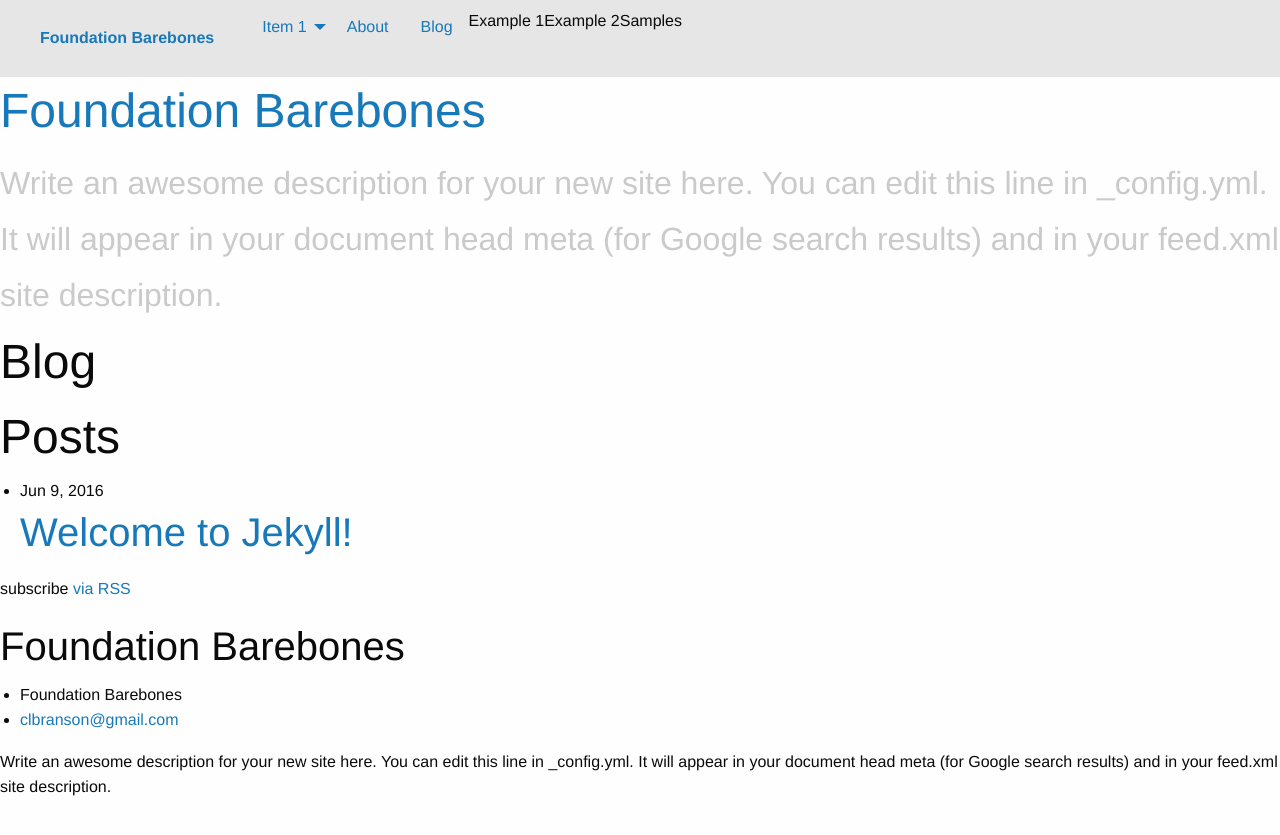
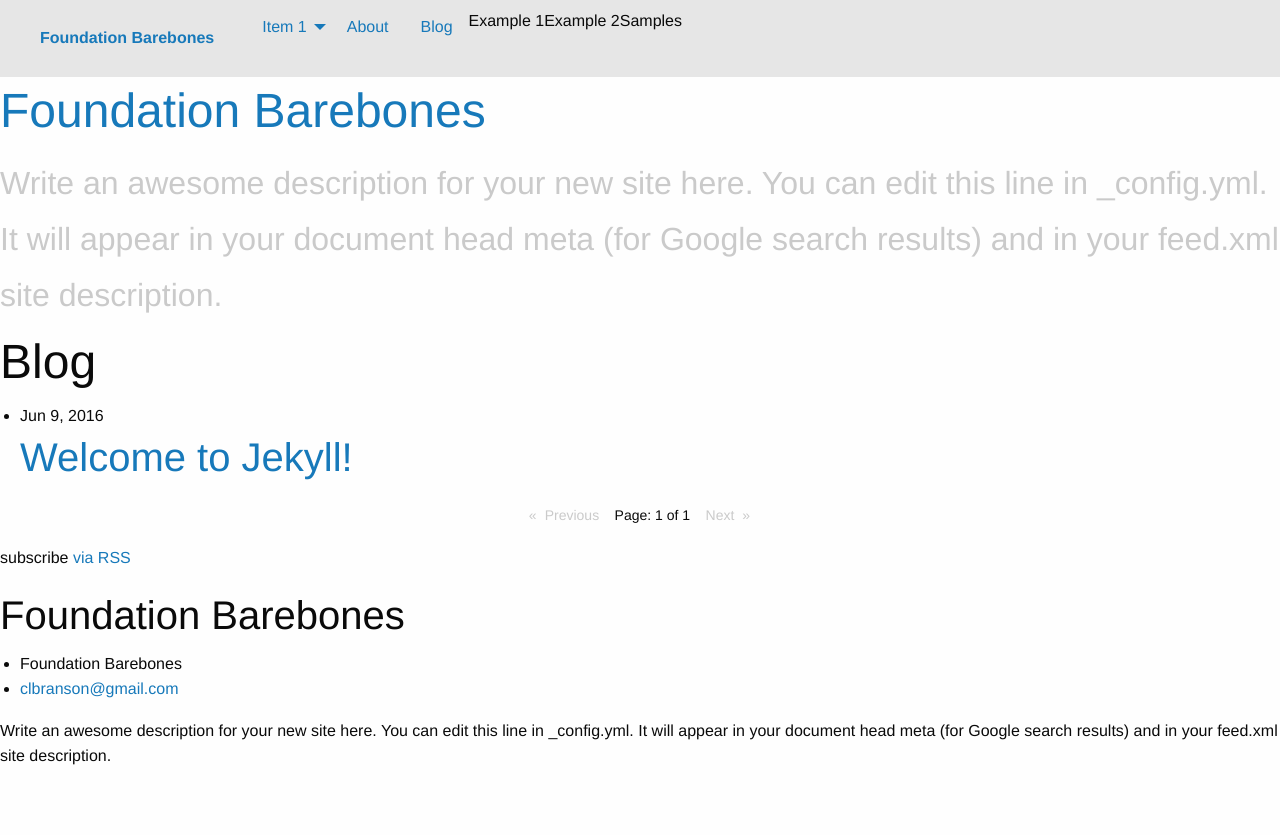
Before and after one commit to christinabranson/jekyll-foundation-barebones, a Jekyll site: the page built from blog/index.html, in a window 1280 px wide. Shown: the top 835 px of the page. Built offline with Jekyll 4.4.1, drawn with Linux system fonts in a browser that asks for light colours; nearby versions of some CDN libraries; the list of posts is cut into pages by our own code.

Commit message:
Added pagination to blog index

```diff
--- a/_config.yml
+++ b/_config.yml
@@ -8,6 +8,7 @@
 # Site settings
 title: Foundation Barebones
 email: clbranson@gmail.com
+name: Christina Branson
 description: > # this means to ignore newlines until "baseurl:"
   Write an awesome description for your new site here. You can edit this
   line in _config.yml. It will appear in your document head meta (for
@@ -19,7 +20,13 @@ github_username:  christinabranson
 
 # URL Settings
 url: "" # the base hostname & protocol for your site
-permalink: /blog/:categories/:year/:month/:day/:title.html # permalink to put posts in "blog" subdirectory
+permalink: /blog/:year/:month/:day/:title.html # permalink to put posts in "blog" subdirectory
+
+# Blog Settings
+category_dir: /blog/category/ # The subfolder to build category pages in (default is 'categories').
+category_title_prefix: 'Category: ' #The string used before the category name in the page title (default is 'Category: ').
+paginate: 1 # Number of posts per page
+paginate_path: "/blog/page:num/"
 
 # Environment settings
 production: false
@@ -38,3 +45,7 @@ collections:
   samples:
     output: true
     permalink: /samples/:path/
+
+# Gems
+gems:
+    - jekyll-paginate
--- a/blog/index.html
+++ b/blog/index.html
@@ -1,15 +1,11 @@
 ---
 layout: page
 title: Blog
-permalink: /blog/
 ---
 
 <div class="home">
-
-  <h1 class="page-heading">Posts</h1>
-
   <ul class="post-list">
-    {% for post in site.posts %}
+    {% for post in paginator.posts %}
       <li>
         <span class="post-meta">{{ post.date | date: "%b %-d, %Y" }}</span>
 
@@ -20,6 +16,21 @@ permalink: /blog/
     {% endfor %}
   </ul>
 
+      <!-- Pagination links -->
+<ul class="pagination text-center" role="navigation" aria-label="Pagination">
+  {% if paginator.previous_page %}
+    <li class="pagination-previous"><a href="{{ paginator.previous_page_path }}" class="previous">Previous</a></li>
+  {% else %}
+     <li class="pagination-previous disabled">Previous <span class="show-for-sr">page</span></li>
+  {% endif %}
+   <li><span class="page_number ">Page: {{ paginator.page }} of {{ paginator.total_pages }}</span></li>
+  {% if paginator.next_page %}
+     <li class="pagination-next"><a href="{{ paginator.next_page_path }}" class="next">Next</a></li>
+  {% else %}
+    <li class="pagination-next disabled"><span class="next ">Next</span></li>
+  {% endif %}
+</ul>
+
   <p class="rss-subscribe">subscribe <a href="{{ "/feed.xml" | prepend: site.baseurl }}">via RSS</a></p>
 
 </div>
```
